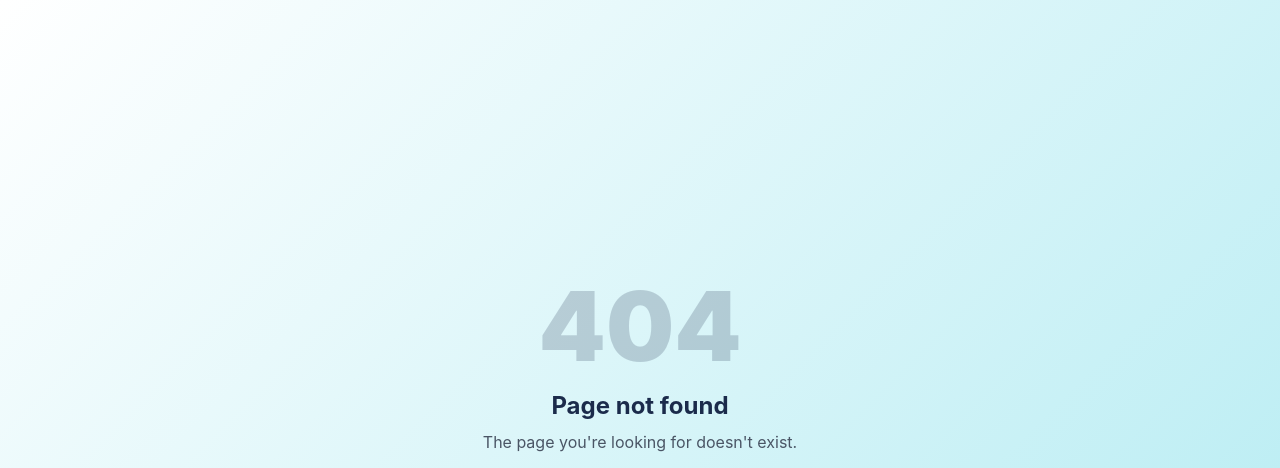
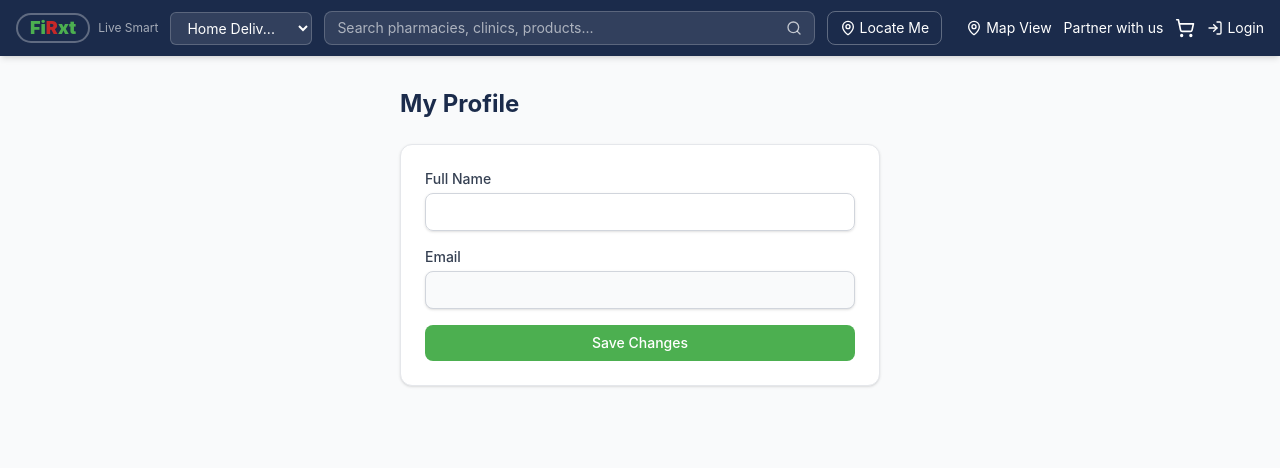
Before and after one commit to zhixuan-rgb/FiRxt367418, a Next.js app: page /profile in a window 1280 px wide. Before the commit this address had no page. Shown: the top 468 px of the page. Built offline with nearby package versions, Linux system fonts and the light colour scheme; no server answers.

Commit message:
Create page.tsx

```diff
--- /dev/null
+++ b/src/app/(customer)/profile/page.tsx
@@ -0,0 +1,46 @@
+"use client";
+
+import { useSession } from "next-auth/react";
+import { useForm } from "react-hook-form";
+import { Card } from "@/components/ui/card";
+import { Input } from "@/components/ui/input";
+import { Button } from "@/components/ui/button";
+import { toast } from "@/components/ui/toaster";
+import { useState } from "react";
+
+export default function ProfilePage() {
+  const { data: session, update } = useSession();
+  const [loading, setLoading] = useState(false);
+  const { register, handleSubmit } = useForm({
+    values: { name: session?.user?.name ?? "", email: session?.user?.email ?? "" },
+  });
+
+  async function onSubmit(data: any) {
+    setLoading(true);
+    const res = await fetch("/api/profile", {
+      method: "PATCH",
+      headers: { "Content-Type": "application/json" },
+      body: JSON.stringify(data),
+    });
+    setLoading(false);
+    if (res.ok) {
+      await update({ name: data.name });
+      toast("Profile updated!", "success");
+    } else {
+      toast("Update failed", "error");
+    }
+  }
+
+  return (
+    <div className="mx-auto max-w-lg px-4 py-8">
+      <h1 className="text-2xl font-bold text-brand-navy mb-6">My Profile</h1>
+      <Card className="p-6">
+        <form onSubmit={handleSubmit(onSubmit)} className="flex flex-col gap-4">
+          <Input {...register("name")} id="name" label="Full Name" />
+          <Input {...register("email")} id="email" type="email" label="Email" disabled className="bg-gray-50" />
+          <Button type="submit" loading={loading}>Save Changes</Button>
+        </form>
+      </Card>
+    </div>
+  );
+}
```
